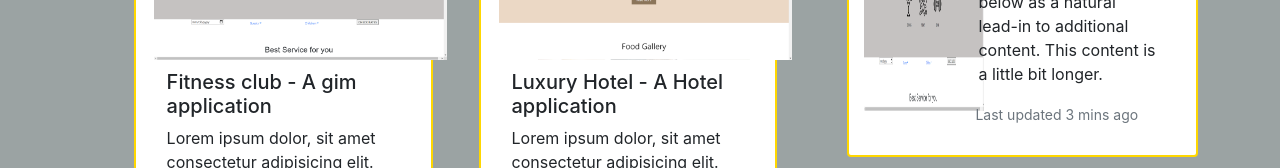
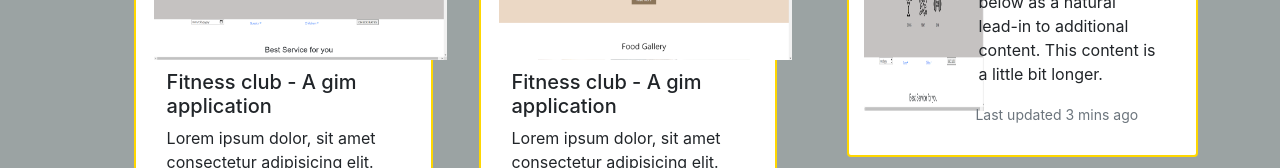
Before and after one commit to Swapno5896/personal-portfolio, a React (Create React App) app: page / in a window 1280 px wide. Shown: the part 1088-1256 px from the top of the page. Built offline with nearby package versions, Linux system fonts and the light colour scheme.

Commit message:
resume link is updated

```diff
--- a/src/components/Projects/Projects.js
+++ b/src/components/Projects/Projects.js
@@ -16,7 +16,7 @@ const Projects = () => {
       codeLink: "https://github.com/Swapno5896/Fitness-Club",
     },
     {
-      title: "Luxury Hotel - A Hotel application ",
+      title: "Fitness club - A gim application ",
       discription:
         "Lorem ipsum dolor, sit amet consectetur adipisicing elit. Sequi iure nulla distinctio quae ipsa facere fuga, dolore, natus aspernatur id omnis cum veritatis! Quis quasi illum cupiditate soluta. Consequatur, ipsam!",
       img: resturent,
@@ -40,9 +40,9 @@ const Projects = () => {
   // ]
 
   const groupProject = [
-    { img: gim, title: '', description: '', technology: '', liveSite: '', uiCode: '', serverCode: '' },
-    { img: hotel, title: '', description: '', technology: '', liveSite: '', uiCode: '', serverCode: '' },
-    { img: resturent, title: '', description: '', technology: '', liveSite: '', uiCode: '', serverCode: '' },
+    { img: gim, title: 'Fitness club - A gim application', description: 'A user can join gim though this application, an can see the benefit of this gim it have', technology: ['React', 'Bootstrap', 'Css', 'js'], liveSite: 'https://fitness-club-79595.web.app/', uiCode: 'https://github.com/Swapno5896/Fitness-Club', serverCode: '' },
+    { img: hotel, title: 'Hotel service - A service application', description: ' This website is for travell lover , a tarveller can pre book an room where he can stay ', technology: ['React', 'Bootstrap', 'Css', 'js'], liveSite: 'https://amazing-hotel-bcdfb.web.app/', uiCode: 'https://github.com/Swapno5896/Luxury-Hotel', serverCode: '' },
+    { img: resturent, title: 'Amazing Restaurant - A restaurant application', description: 'To make food lover life easier it helpful, hear a user can order food online or book table.', technology: ['React', 'Bootstrap', 'Css', 'js'], liveSite: 'https://fresh-food-9389b.web.app/', uiCode: 'https://github.com/Swapno5896/Luxury-Hotel', serverCode: '' },
   ]
   return (
     <div className="project-container">
```
Also changed, not shown: 2 other files (tests, documents, lock files or other folders).
